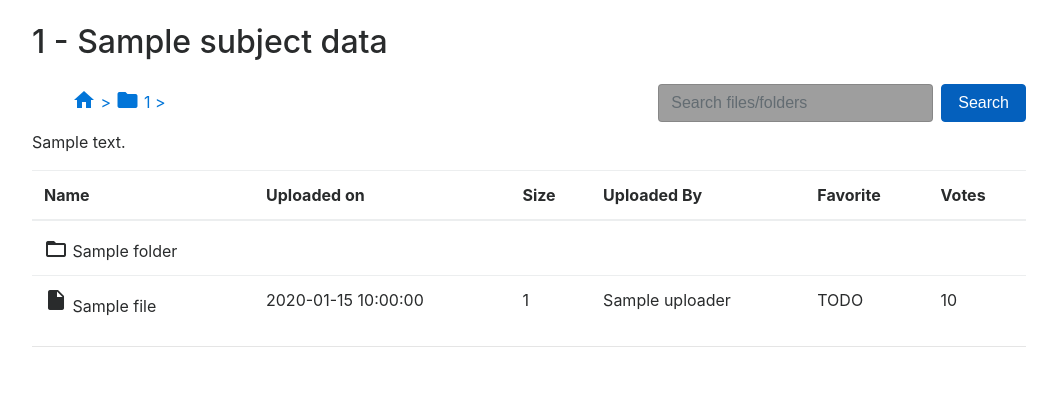
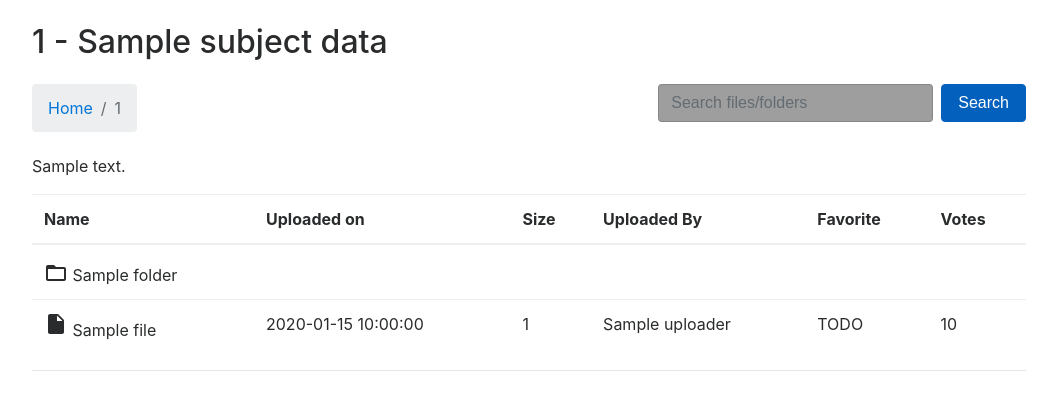
Before and after one commit to JortdeBokx/WebTechTeam, a Flask app: template Markis/templates/files.html in a window 1280 px wide. Shown: the part 56-476 px from the top of the page, without its empty margins (111-1168 px from the left). Run offline with Flask 2, Linux system fonts and the light colour scheme; the template is opened without the code that fills it: most values are stand-ins (such as "Sample title", 1, 10 or a date in 2020); some libraries are stand-ins or nearby versions; grey boxes are pictures that could not be loaded.

Commit message:
files page breadcumb

```diff
--- a/Markis/templates/files.html
+++ b/Markis/templates/files.html
@@ -6,23 +6,7 @@
  </div>
 </div>
 
-<div class="d-inline-block">
- <ol>
-     <li class="d-inline">
-         <a href="/">
-             <i class="material-icons" id="icon">home</i>
-             <span> ></span>
-         </a>
-     </li>
-     <li class="d-inline">
-         <a href="">
-             <i class="material-icons" id="icon">folder</i>
-             <span>{{subjectDataSet.subject_id}} ></span>
-         </a>
-     </li>
- </ol>
-</div>
-
+ {% include 'includes/_breadcrumb.html' %}
  {% include 'includes/_searchbar.html' %}
 
 <div class="content">
```
